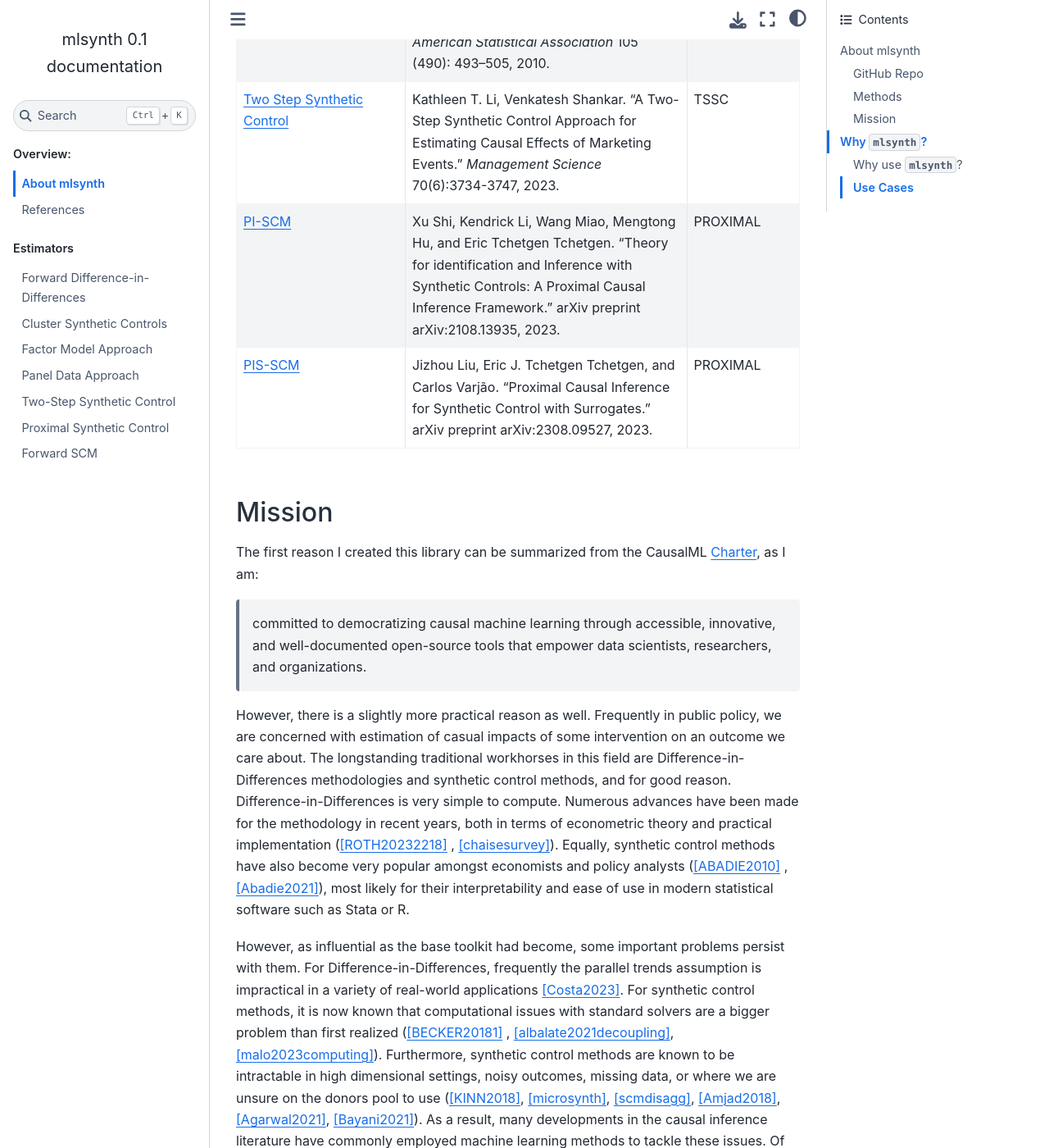
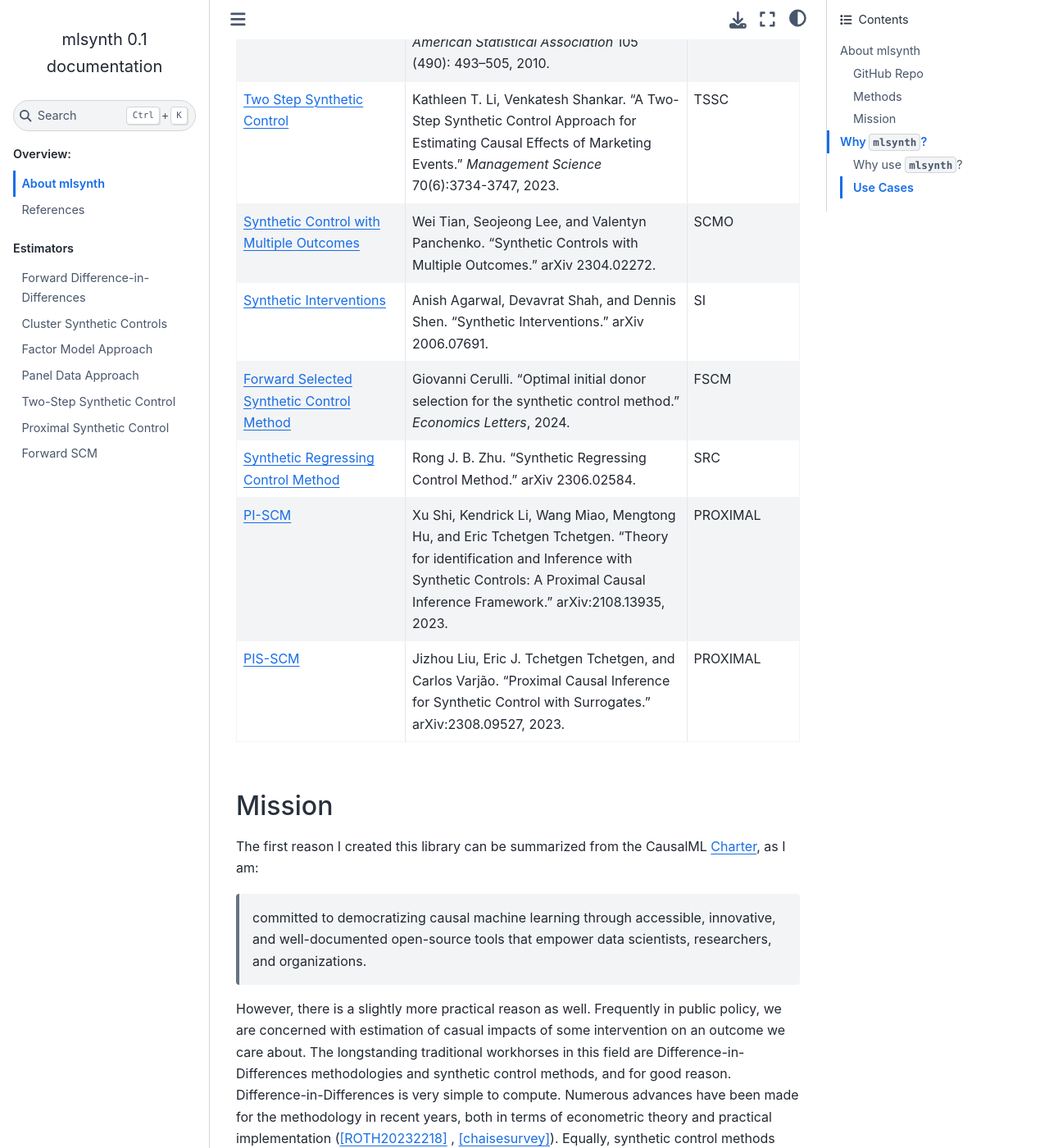
Before and after one commit to jgreathouse9/mlsynth, a Sphinx documentation site: the page built from docs/about.rst, in a window 1280 px wide and 1400 px high, scrolled down 2610 px. Shown: the whole window at 82% size. Built offline with Sphinx 7.4.7 and the Sphinx Book theme 1.1.4, drawn with Linux system fonts in a browser that asks for light colours; pages that are not in the unit, such as notebooks, are missing from menus.

Commit message:
Update about.rst

```diff
--- a/docs/about.rst
+++ b/docs/about.rst
@@ -77,12 +77,25 @@
    * - `Two Step Synthetic Control <https://doi.org/10.1287/mnsc.2023.4878>`_
      - Kathleen T. Li, Venkatesh Shankar. "A Two-Step Synthetic Control Approach for Estimating Causal Effects of Marketing Events." *Management Science* 70(6):3734-3747, 2023.
      - TSSC
+   * - `Synthetic Control with Multiple Outcomes <https://arxiv.org/abs/2304.02272>`_
+     - Wei Tian, Seojeong Lee, and Valentyn Panchenko. "Synthetic Controls with Multiple Outcomes." arXiv 2304.02272.
+     - SCMO
+   * - `Synthetic Interventions <https://arxiv.org/abs/2006.07691>`_
+     - Anish Agarwal, Devavrat Shah, and Dennis Shen. "Synthetic Interventions." arXiv 2006.07691.
+     - SI
+   * - `Forward Selected Synthetic Control Method <https://doi.org/10.1016/j.econlet.2024.111976>`_
+     - Giovanni Cerulli. "Optimal initial donor selection for the synthetic control method." *Economics Letters*, 2024.
+     - FSCM
+   * - `Synthetic Regressing Control Method <https://arxiv.org/abs/2306.02584>`_
+     - Rong J. B. Zhu. "Synthetic Regressing Control Method." arXiv 2306.02584.
+     - SRC
    * - `PI-SCM <https://arxiv.org/abs/2108.13935>`_
-     - Xu Shi, Kendrick Li, Wang Miao, Mengtong Hu, and Eric Tchetgen Tchetgen. “Theory for identification and Inference with Synthetic Controls: A Proximal Causal Inference Framework.” arXiv preprint arXiv:2108.13935, 2023.
+     - Xu Shi, Kendrick Li, Wang Miao, Mengtong Hu, and Eric Tchetgen Tchetgen. "Theory for identification and Inference with Synthetic Controls: A Proximal Causal Inference Framework." arXiv:2108.13935, 2023.
      - PROXIMAL
    * - `PIS-SCM <https://arxiv.org/abs/2308.09527>`_
-     - Jizhou Liu, Eric J. Tchetgen Tchetgen, and Carlos Varjão. “Proximal Causal Inference for Synthetic Control with Surrogates.” arXiv preprint arXiv:2308.09527, 2023.
+     - Jizhou Liu, Eric J. Tchetgen Tchetgen, and Carlos Varjão. "Proximal Causal Inference for Synthetic Control with Surrogates." arXiv:2308.09527, 2023.
      - PROXIMAL
+
 
 
 
```
